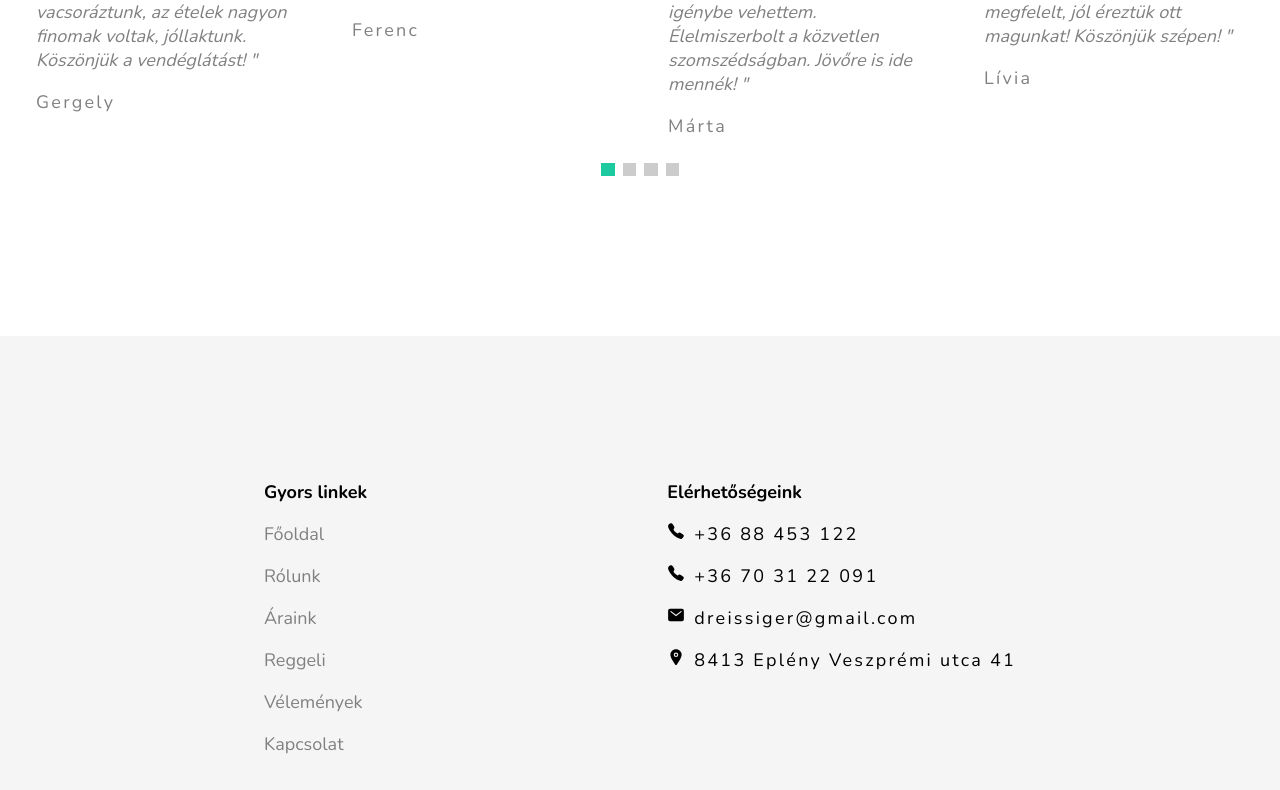
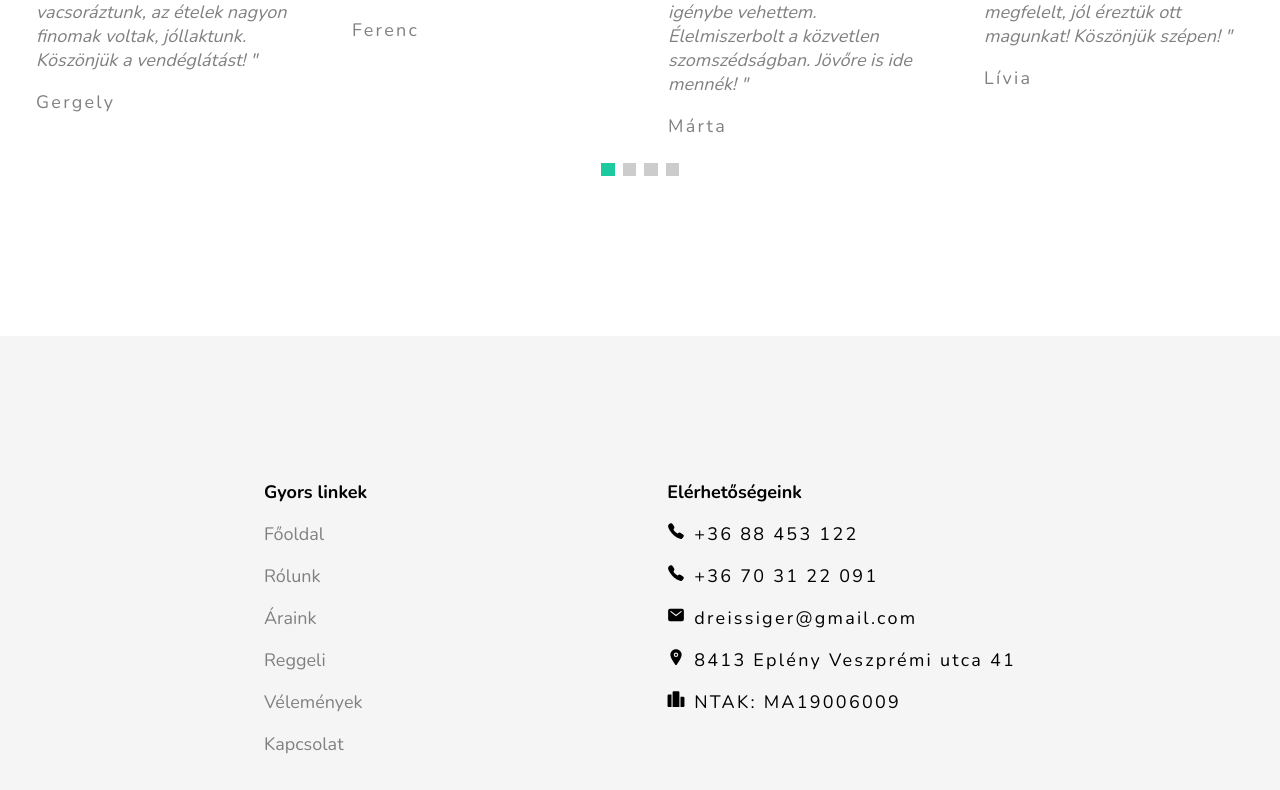
Before and after one commit to xdevtomix/bakonyi, a React (Vite) app: page / in a window 1280 px wide. Shown: the part 3920-4710 px from the top of the page. Built offline with nearby package versions, Linux system fonts and the light colour scheme.

Commit message:
footer ntak in

```diff
--- a/src/components/Footer.jsx
+++ b/src/components/Footer.jsx
@@ -42,6 +42,9 @@ export default function Footer() {
                     </li>
                     <li>
                         <ion-icon name="location"></ion-icon><span>8413 Eplény Veszprémi utca 41</span>
+                    </li>
+                    <li>
+                        <ion-icon name="podium"></ion-icon><span>NTAK: MA19006009</span>
                     </li>
                 </ul>
             </div>
```
